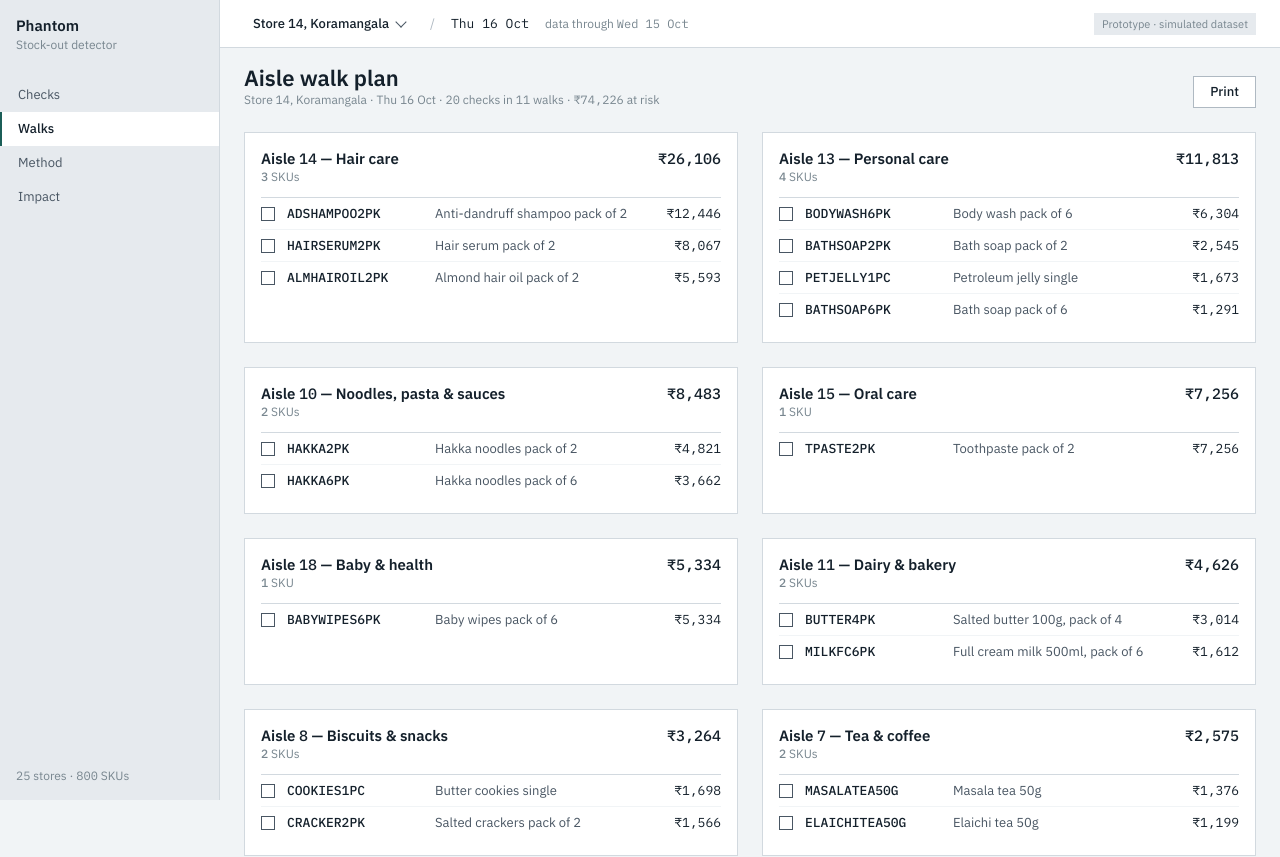
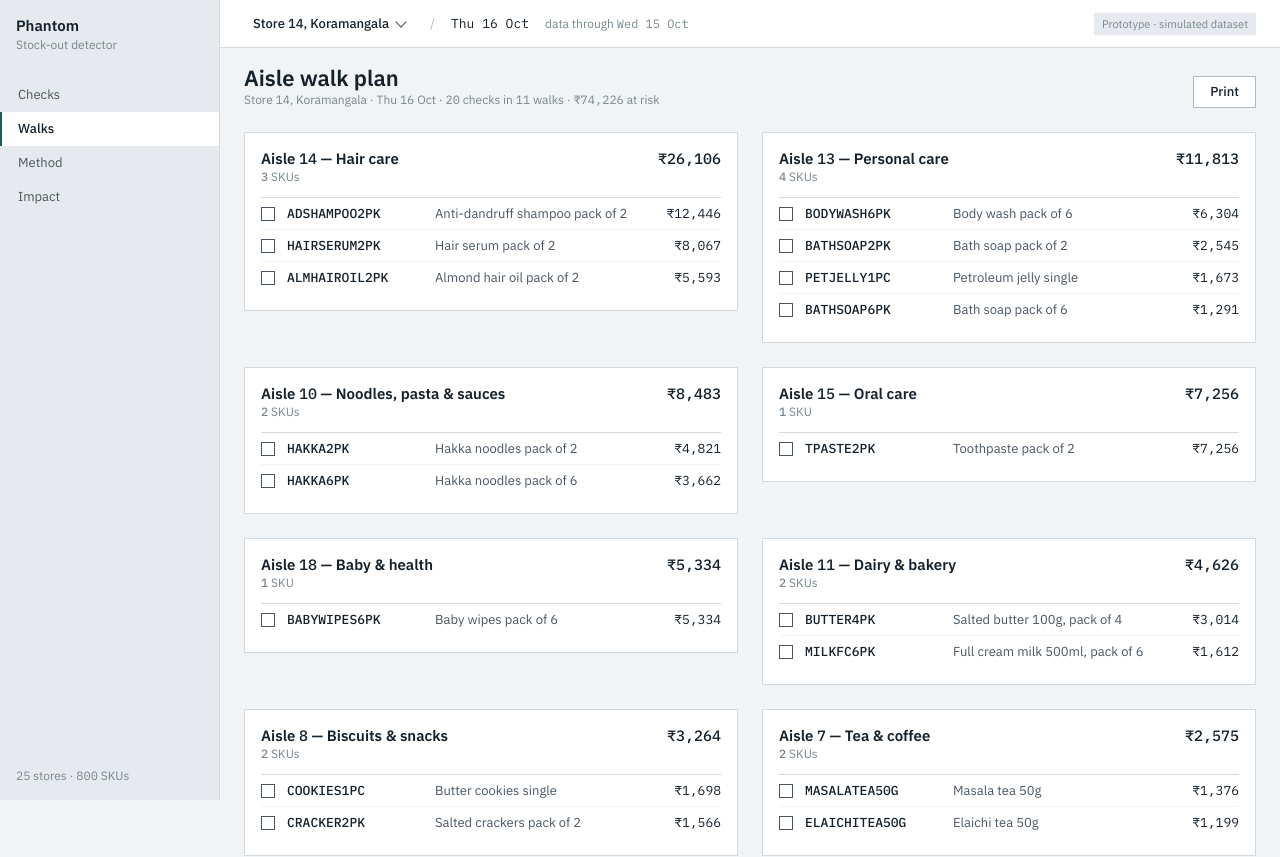
Before and after one commit to PavanSuryaChintada/r1-phantom-stock, a React (Vite) app: page /walks in a window 1280 px wide. Shown: the top 857 px of the page. Built offline with nearby package versions, Linux system fonts and the light colour scheme.

Commit message:
fix(ui): top-align walk cards, disabled button state, router v7 flags

```diff
--- a/src/main.tsx
+++ b/src/main.tsx
@@ -18,7 +18,7 @@ import { AppProvider } from './state'
 createRoot(document.getElementById('root')!).render(
   <StrictMode>
     <AppProvider>
-      <BrowserRouter>
+      <BrowserRouter future={{ v7_startTransition: true, v7_relativeSplatPath: true }}>
         <Routes>
           <Route element={<Shell />}>
             <Route index element={<MorningList />} />
--- a/src/styles.css
+++ b/src/styles.css
@@ -112,6 +112,7 @@ h1, h2, h3, p { margin: 0; }
 .btn.ghost { border-color: transparent; background: transparent; color: var(--ink-2); padding: 0 8px; }
 .btn.ghost:hover { background: var(--sunken); color: var(--ink); }
 .btn.icon { width: 32px; padding: 0; }
+.btn:disabled { color: var(--ink-3); cursor: default; background: transparent; }
 
 .seg { display: inline-flex; border: 1px solid var(--hairline-firm); background: var(--paper); }
 .seg button {
@@ -245,7 +246,7 @@ h1, h2, h3, p { margin: 0; }
 /* ------------------------------------------------------------------ walks */
 
 .walks-head { display: flex; justify-content: space-between; align-items: flex-end; margin-bottom: 24px; }
-.walk-grid { display: grid; grid-template-columns: repeat(2, minmax(0, 1fr)); gap: 24px; max-width: 1200px; }
+.walk-grid { display: grid; grid-template-columns: repeat(2, minmax(0, 1fr)); gap: 24px; max-width: 1200px; align-items: start; }
 .walk { background: var(--paper); border: var(--border); padding: 16px; break-inside: avoid; }
 .walk-title { display: flex; justify-content: space-between; align-items: baseline; padding-bottom: 12px; border-bottom: var(--border); }
 .walk-title .mono { font-weight: 500; }
```
